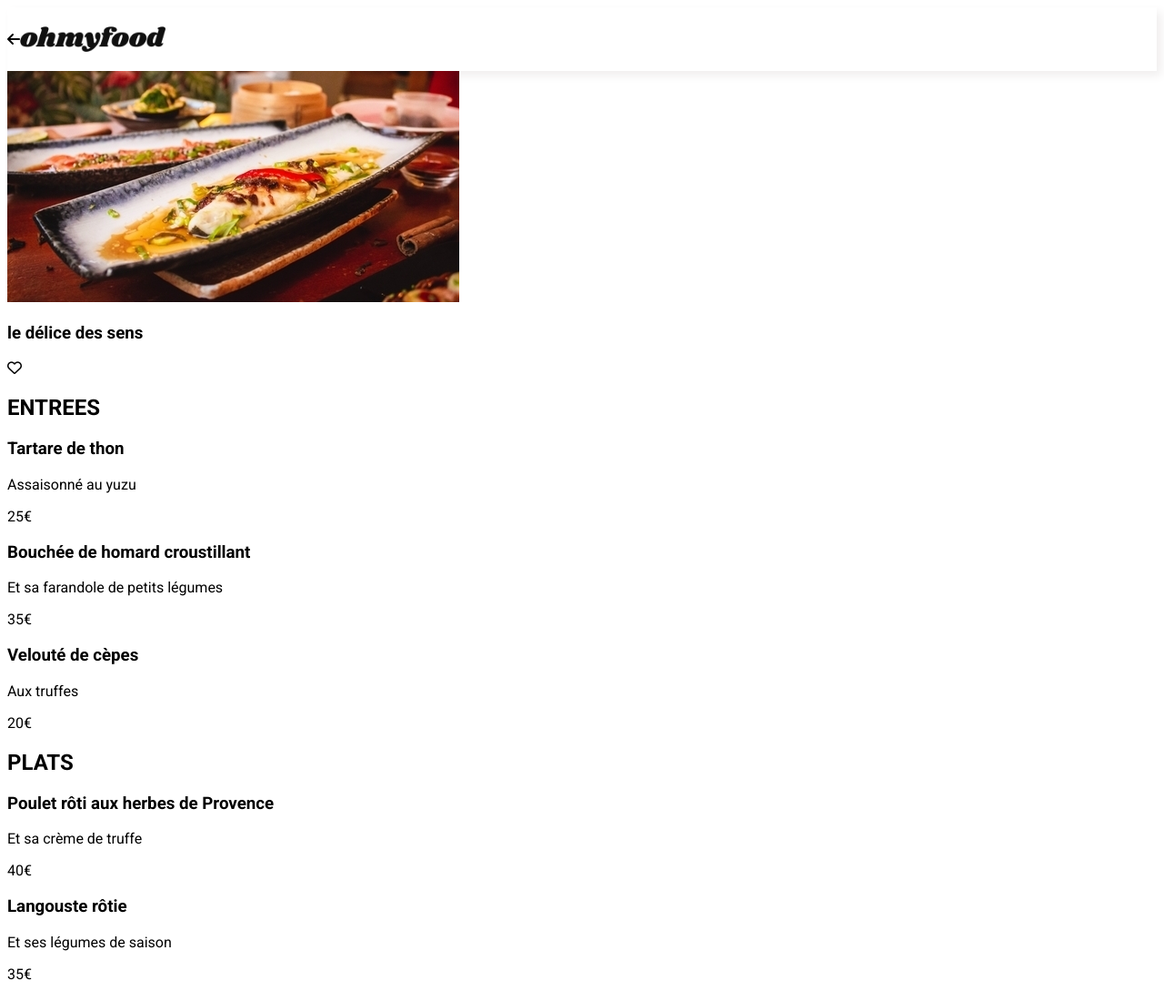
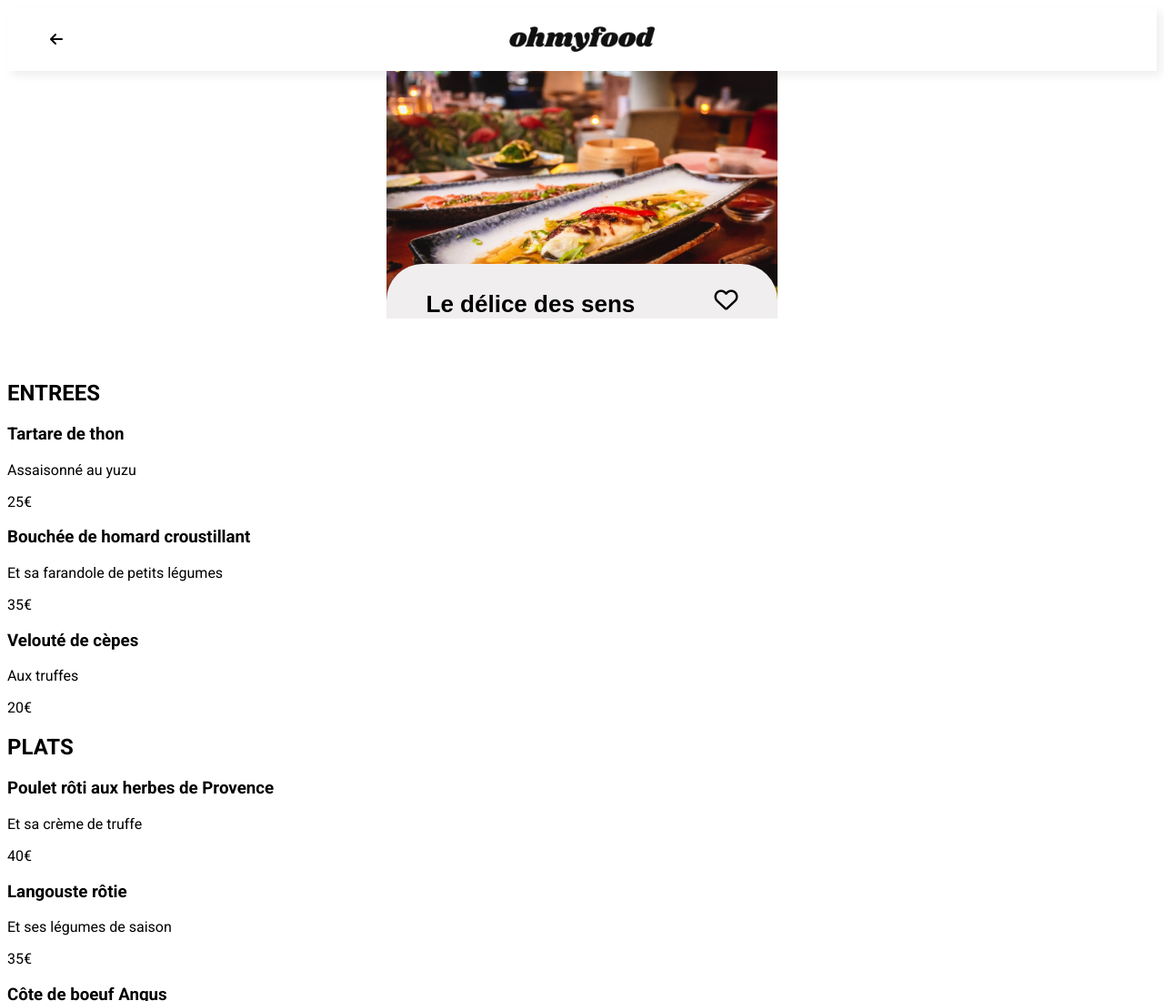
Before and after one commit to GaranceClausse/GaranceClausse-GaranceClausse_3_28042021, a website: page html/Page2.html in a window 1280 px wide. Shown: the top 1100 px of the page at 91% size. Drawn offline with Linux system fonts and the light colour scheme; a web font is replaced by a local one.

Commit message:
ancres between pages + pictures done

```diff
--- a/html/Page2.html
+++ b/html/Page2.html
@@ -16,13 +16,14 @@
 
 </head>
 
-<main id="page">
+
 
 <body>
+    <main id="page">
 
     <header class="header">
         <article class="header__page">
-                <i class="fas fa-arrow-left"></i>
+            <a href="index.html" class="header__ancre"><i class="fas fa-arrow-left header__icon"></i></a>
             <img src="images/ohmyfood.png" alt="logo Ohmyfood" class="header__logo">
 
         </article>
@@ -31,17 +32,17 @@
 
 
     <!-- Picture  -->
-        <section id="picture">
-            <img src="images/photo/le_delice_des_sens.jpg" alt="photo du restaurant le délice des sens">
-            <article class="picture__band">
-                <h1 class="picture__restaurant">le délice des sens</h1>
-                <i class="far fa-heart"></i>
-            </article>
+    <figure class="picture">
+        <img src="images/photo/le_delice_des_sens_big.jpg" alt="photo du restaurant le délice des sens" class="picture__img">
+        <figcaption class="picture__band">
+            <h1 class="picture__restaurant">Le délice des sens</h1>
+            <i class="far fa-heart restaurant__love--big"></i>
+        </figcaption>
 
-        </section>
+    </figure>
 
     <!-- Starter  -->
-        <section id="starter">
+    <section class="starter">
 
         <h2 class="starter__title">ENTREES</h2>
 
@@ -84,7 +85,7 @@
     </section>
 
     <!-- Main  -->
-        <section id="main">
+    <section class="main">
         <h2 class="main__title">PLATS</h2>
 
         <article class="main__item">
@@ -123,7 +124,7 @@
     </section>
 
     <!-- Desert  -->
-        <section id="desert">
+    <section class="desert">
         <h2 class="desert__title">DESSERTS</h2>
 
         <article class="desert__item">
@@ -172,18 +173,18 @@
 
 
 
-    </body>
 
-</main>
 
     <footer class="footer">
         <div class="footer__logo">ohmyfood</div>
 
         <ul class="footer__option">
 
-            <li class="footer__li offer"><a href="#" class="footer__option"><i class="fas fa-utensils footer__icon"></i>Proposer un restaurant</a></li>
+            <li class="footer__li offer"><a href="#" class="footer__option"><i
+                        class="fas fa-utensils footer__icon"></i>Proposer un restaurant</a></li>
 
-            <li class="footer__li become-partner"><a href="#" class="footer__option"><i class="fas fa-hands-helping footer__icon"></i>Devenir partenaire</a></li>
+            <li class="footer__li become-partner"><a href="#" class="footer__option"><i
+                        class="fas fa-hands-helping footer__icon"></i>Devenir partenaire</a></li>
 
 
             <li class="footer__li legal"><a href="#" class="footer__option">Mentions légales</a></li>
@@ -197,4 +198,8 @@
 
 
 
+    </main>
+
+</body>
+
 </html>
--- a/sass/main.scss
+++ b/sass/main.scss
@@ -23,6 +23,7 @@ $colour-midark-background: #d3d1d1;
 $colour-dark-background: #3a3838;
 $colour-dark: #9b9a9a;
 
+$font-super-big: 26px;
 $font-big: 23px;
 $font-medium: 16px;
 $font-small: 12px;
@@ -65,9 +66,21 @@ a {
 
         }
 
+    &__icon {
+
+        position: absolute;
+        top: 35px;
+        left: 55px;
+    }
+
+    &__ancre {
+        color: $colour-black;
+    }
+
     &__page {
         display: flex;
         align-items: center;
+        justify-content: center;
         width: 100%;
     }
 }
@@ -261,6 +274,15 @@ a {
         font-size: $font-big;
         padding: 15px 25px 15px 0;
         color: $colour-dark;
+
+        &--big {
+            padding: 0 0 7px 0;
+            font-size: $font-super-big;
+        }
+    }
+
+    &__ancre {
+        color: $colour-black;
     }
 }
 
@@ -295,3 +317,44 @@ a {
         padding-right: 5px;
     }
 }
+
+
+/* Style général des pages de restaurant*/
+
+
+.picture {
+    margin: 0;
+    padding: 0;
+    height: 320px;
+    display: flex;
+    flex-direction: column;
+    align-items: center;
+
+    &__img {
+        height: 270px;
+        width: 430px;
+
+    }
+
+    &__band {
+        position: absolute;
+        top: 290px;
+        background-color: $colour-light-background;
+        width: 430px;
+        height: 60px;
+        border-radius: 40px 40px 0 0;
+        display: flex;
+        flex-direction: row;
+        justify-content: space-around;
+        align-items: flex-end;
+
+    }
+
+    &__restaurant {
+        font-family: $second-font;
+        font-size: $font-super-big;
+        margin: 0;
+
+
+    }
+}
```
Also changed, not shown: html/Page1.html (+21 -16 lines), html/Page3.html (+22 -15 lines), html/Page4.html (+20 -16 lines), html/index.html (+4 -4 lines), css/main.css, html/images/photo/a_la_francaise_big.jpg (added), html/images/photo/la_note_enchante_big.jpg (added), html/images/photo/la_palette_du_gout_big.jpg (added), html/images/photo/le_delice_des_sens_big.jpg (added), 1 other file. Lines whose indentation alone changed are shown as unchanged.
